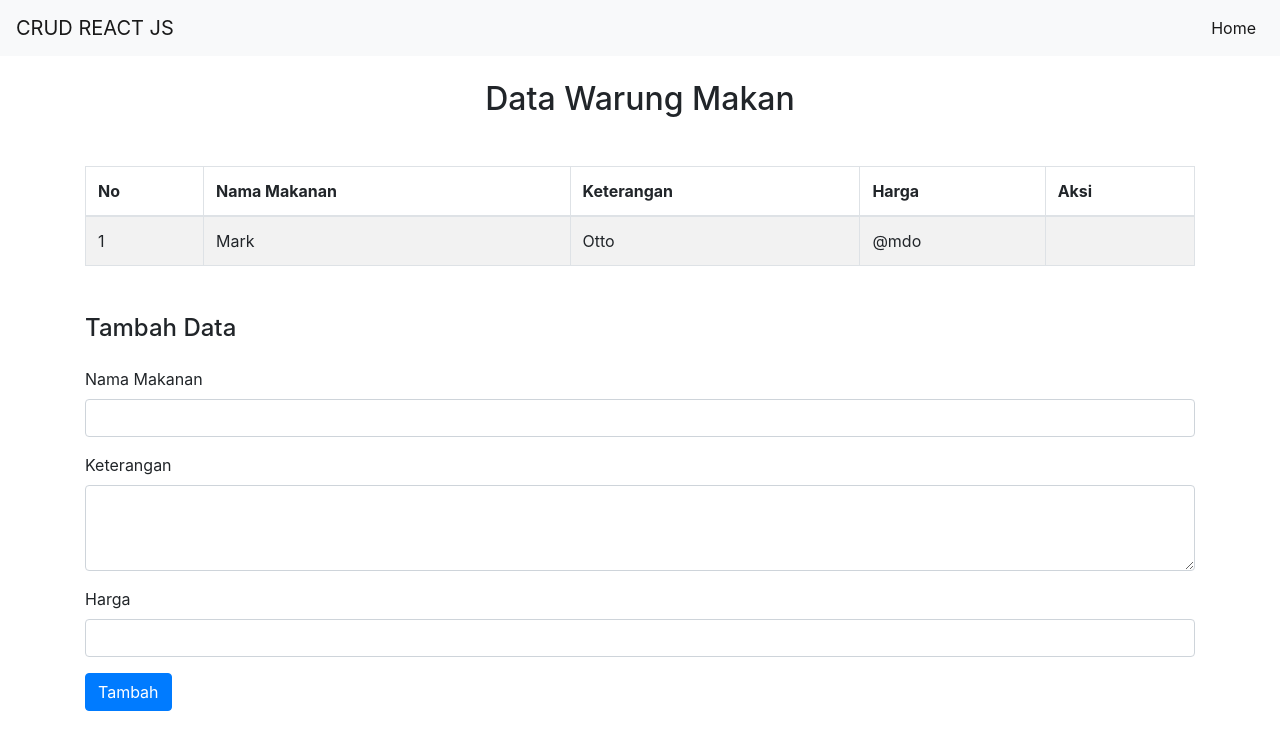
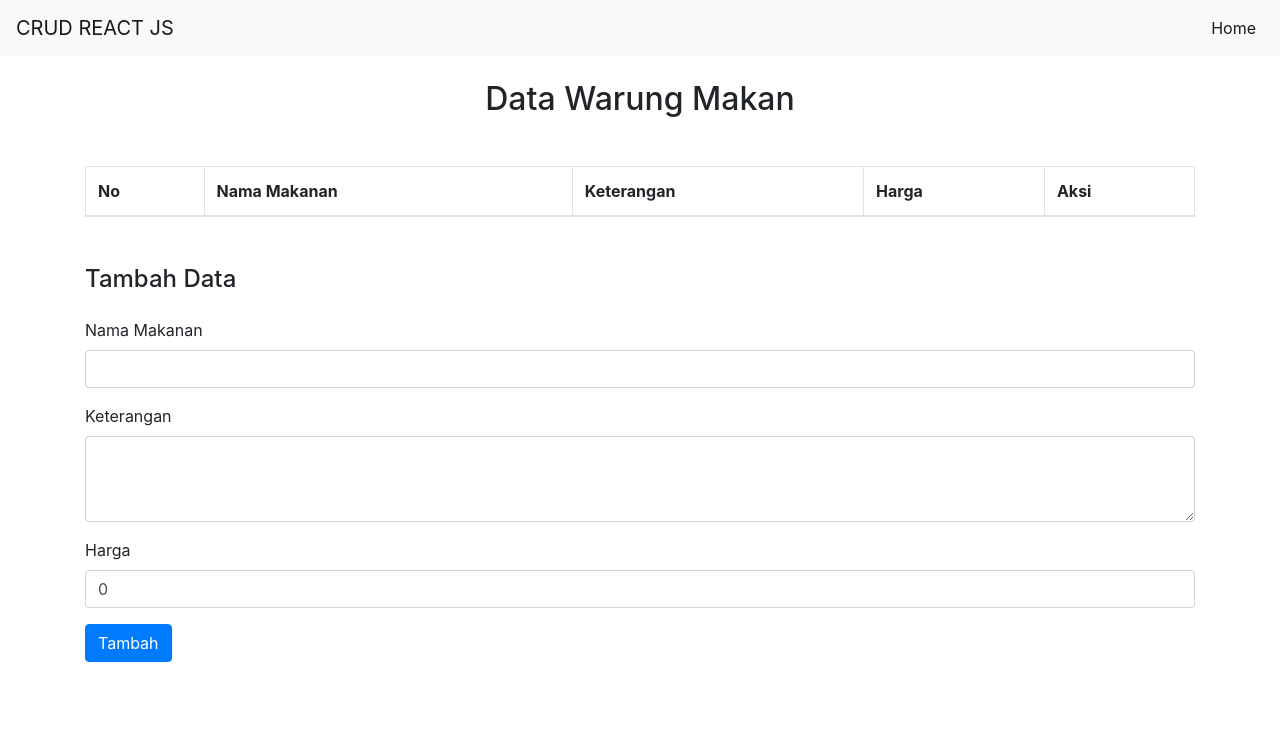
Before and after one commit to antheiz/belajar-react.js, a React (Create React App) app: page / in a window 1280 px wide. Shown: the top 750 px of the page. Built offline with nearby package versions, Linux system fonts and the light colour scheme.

Commit message:
CRUD Create dan Read Data

```diff
--- a/src/crud/Formulir.js
+++ b/src/crud/Formulir.js
@@ -1,22 +1,22 @@
 import React from "react";
 import { Form, Button } from "react-bootstrap";
 
-const Formulir = () => {
+const Formulir = ({namaMakanan, keterangan, harga, handleChange, handleSubmit}) => {
   return (
     <div className="mt-5">
         <h4 className="mb-4">Tambah Data</h4>
-      <Form>
+      <Form onSubmit={handleSubmit}>
         <Form.Group controlId="namaMakanan">
             <Form.Label>Nama Makanan</Form.Label>
-            <Form.Control type="text" name="namaMakanan" />
+            <Form.Control type="text" required name="namaMakanan" value={namaMakanan} onChange={(event) => handleChange(event)}/>
         </Form.Group>
         <Form.Group controlId="exampleForm.ControlTextarea1">
             <Form.Label>Keterangan</Form.Label>
-            <Form.Control as="textarea" rows={3} />
+            <Form.Control as="textarea" required rows={3} name="keterangan" value={keterangan} onChange={(event) => handleChange(event)}/>
         </Form.Group>
         <Form.Group controlId="harga" className="mb-3">
             <Form.Label>Harga</Form.Label>
-            <Form.Control type="number" name="harga" />
+            <Form.Control type="number" required name="harga" value={harga} onChange={(event) => handleChange(event)}/>
         </Form.Group>
         <Button variant="primary" className="mb-5" type="submit">
           Tambah
--- a/src/crud/NavbarComponent.js
+++ b/src/crud/NavbarComponent.js
@@ -5,11 +5,11 @@ import { Navbar, Nav } from 'react-bootstrap'
 const NavbarComponent = () => {
     return (
         <Navbar bg="light" expand="lg">
-            <Navbar.Brand href="#home">CRUD REACT JS</Navbar.Brand>
+            <Navbar.Brand href="/">CRUD REACT JS</Navbar.Brand>
             <Navbar.Toggle aria-controls="basic-navbar-nav" />
             <Navbar.Collapse id="basic-navbar-nav">
                 <Nav className="ml-auto">
-                    <Nav.Link className="active" href="#">Home</Nav.Link>
+                    <Nav.Link className="active" href="/">Home</Nav.Link>
                 </Nav>
             </Navbar.Collapse>
         </Navbar>
--- a/src/crud/Tabel.js
+++ b/src/crud/Tabel.js
@@ -1,7 +1,7 @@
 import React from 'react'
 import { Table } from "react-bootstrap";
 
-const Tabel = () => {
+const Tabel = ({makanans}) => {
     return (
         <Table striped bordered hover>
             <thead>
@@ -14,13 +14,17 @@ const Tabel = () => {
                 </tr>
             </thead>
             <tbody>
-                <tr>
-                    <td>1</td>
-                    <td>Mark</td>
-                    <td>Otto</td>
-                    <td>@mdo</td>
-                    <td></td>
-                </tr>
+                {makanans.map((makanan, index) => {
+                    return (
+                        <tr>
+                            <td>{index+1}</td>
+                            <td>{makanan.namaMakanan}</td>
+                            <td>{makanan.keterangan}</td>
+                            <td>Rp. {makanan.harga}</td>
+                            <td></td>
+                        </tr>
+                    );
+                })}
             </tbody>
         </Table>
     )
--- a/src/crud/index.js
+++ b/src/crud/index.js
@@ -4,14 +4,59 @@ import NavbarComponent from "./NavbarComponent";
 import Tabel from "./Tabel";
 
 export default class index extends Component {
+    constructor(props) {
+        super(props)
+
+        this.state = {
+             makanans : [],
+             namaMakanan : "",
+             keterangan : "",
+             harga : 0,
+             id : "",
+        }
+    }
+
+    // Ketika user mengisi input forms
+    handleChange = (event) => {
+        this.setState({
+            [event.target.name] : event.target.value,
+        })
+    }
+
+    // Ketika user mengpost data
+    handleSubmit = (event) => {
+        event.preventDefault();
+        // console.log("Data :", this.state);
+        this.setState({
+            makanans:[
+                ...this.state.makanans,
+                {
+                    id : this.state.makanans.length+1,
+                    namaMakanan : this.state.namaMakanan,
+                    keterangan : this.state.keterangan,
+                    harga : this.state.harga
+                }
+            ]
+        })
+
+        this.setState({
+            namaMakanan : "",
+            keterangan : "",
+            harga : 0,
+            id : "",
+        })
+
+    }
+
     render() {
+        console.log(this.state.makanans);
         return (
             <div>
                 <NavbarComponent/>
                 <div className="container mt-4">
                     <h2 className="text-center mb-5">Data Warung Makan</h2>
-                    <Tabel/>
-                    <Formulir/>
+                    <Tabel makanans={this.state.makanans}/>
+                    <Formulir {...this.state} handleChange={this.handleChange} handleSubmit={this.handleSubmit}/>
                 </div>
             </div>
         );
```
